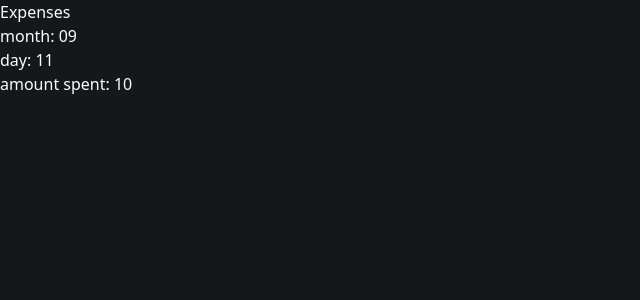
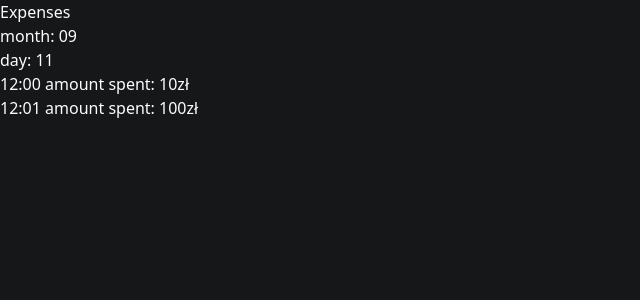
Before and after one commit to wiktrek/svelte, a SvelteKit app: page /expense in a window 1280 px wide. Shown: the top 300 px of the page, without its empty margins (0-640 px from the left). Built offline with nearby package versions, Linux system fonts and the light colour scheme.

Commit message:
time works

```diff
--- a/src/routes/expense/+page.svelte
+++ b/src/routes/expense/+page.svelte
@@ -3,10 +3,13 @@
 
 
 <script lang="ts">
+// time = minutes
 interface Expense {
 amount: number;
-date: string;
+currency: string;
+time: number;
 }
+
 interface Day {
 date: string;
 expenses: Expense[];
@@ -22,8 +25,11 @@ let example: Month = {
         date: "11",
         expenses: [{
             amount: 10,
-            date: "11"
-        }]
+            currency: "zł",
+            time: 720
+        },
+        { amount: 100, currency: "zł", time: 721}
+    ]
     }]
 }
 expenses.push(example)
@@ -36,6 +42,17 @@ function save() {
 let json = JSON.stringify(expenses);
 localStorage.setItem("expenses", json)
 }
+function min_to_h(m: number): string{
+let result: string = "";
+let h: number = Number((m / 60).toFixed())
+let minutes = m - (h * 60)
+if (minutes < 10) {
+result = `${h}:0${minutes}`
+return result
+}
+result = `${h}:${minutes}`
+return result
+}
 </script>
 <div>
 <p>Expenses</p>
@@ -44,7 +61,8 @@ localStorage.setItem("expenses", json)
     {#each expense.expenses as day}
     <p>day: {day.date}</p>
         {#each day.expenses as expense}
-        <p>amount spent: {expense.amount}</p>
+
+        <p>{min_to_h(expense.time)} amount spent: {expense.amount}{expense.currency}</p>
         {/each}
     {/each}
 {/each}
```
